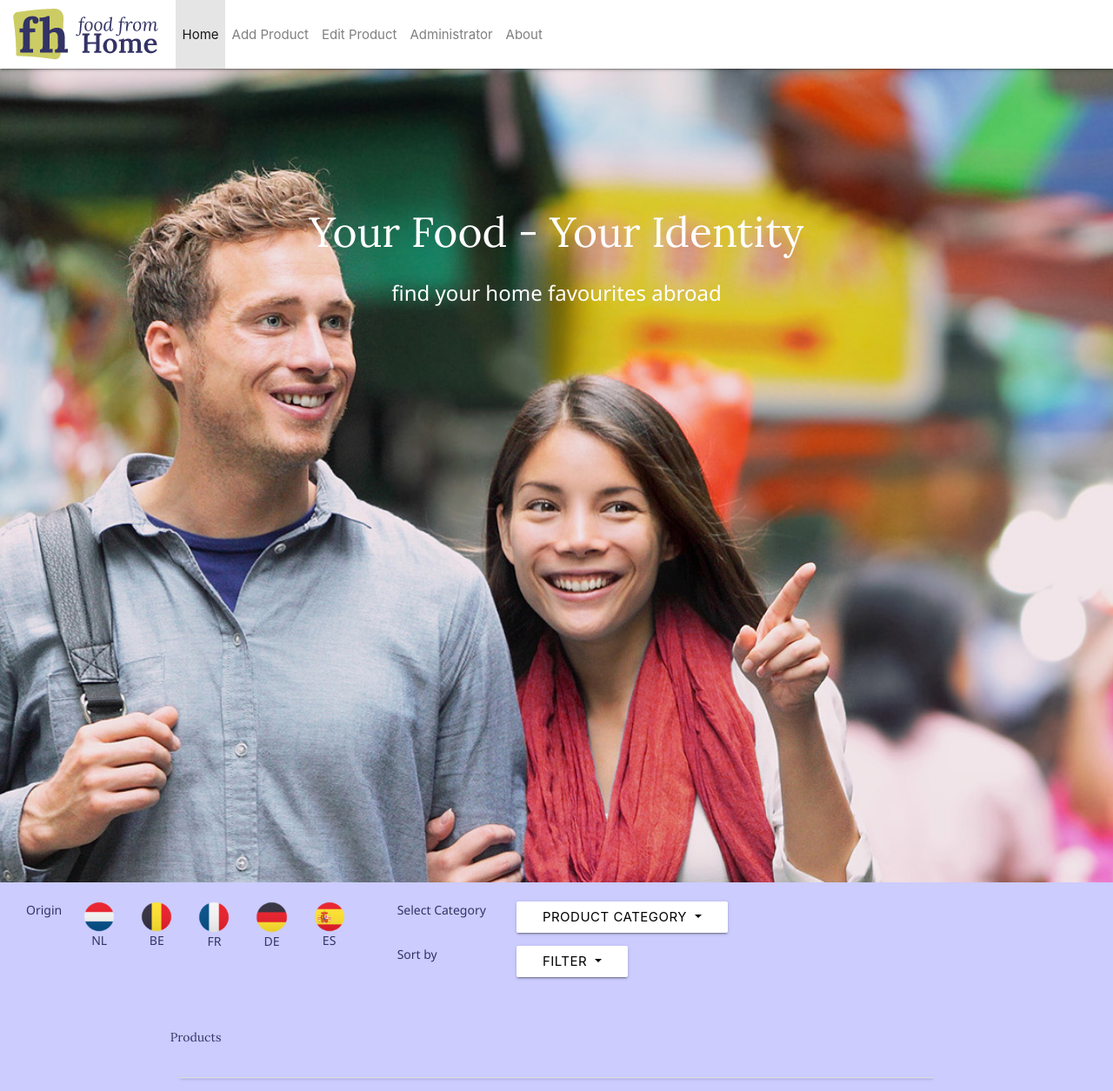
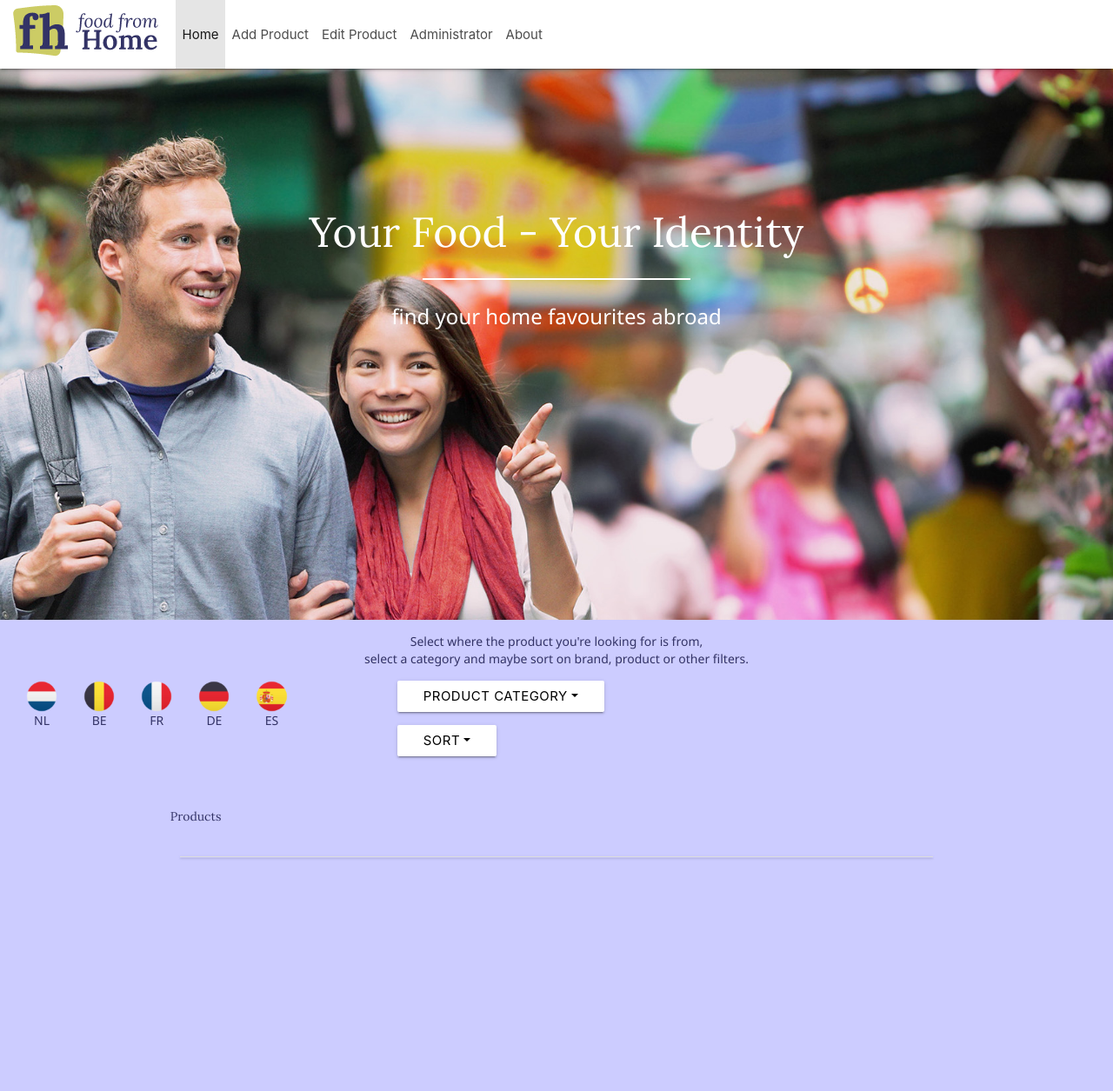
Before and after one commit to Andeweg01/MS3-FoodFromHome, a Flask app: page / in a window 1280 px wide. Shown: the whole page at 87% size. After the commit the page ends 988 px from the top, so only its background shows below. Run offline with Flask 2, Linux system fonts and the light colour scheme; data that the repository does not hold is empty; some libraries are stand-ins or nearby versions.

Commit message:
commit changes to the navigation and solving naming conflict between bootstrap and materialize

```diff
--- a/static/css/style.css
+++ b/static/css/style.css
@@ -1,4 +1,4 @@
-@import url('https://fonts.googleapis.com/css?family=Roboto:100,200,300,400,500,600,700|Exo:100,200,300,400,500,600,700');
+@import url('https://fonts.googleapis.com/css2?family=Lora:ital,wght@0,400;0,500;0,600;0,700;1,400;1,500;1,600;1,700&display=swap');
 
 
 /* -----------------------------------------General */
@@ -28,14 +28,45 @@ body {
   border-color: #ccf;
 }
 
+.bg-success {
+  background-color: #fff !important;
+}
+
+button:focus {
+	background-color: #fff;
+}
+
+.navbar-light .navbar-nav .nav-link {
+  color: rgba(0, 0, 0, 0.7);
+}
+
+.navbar-light .navbar-nav .nav-link:hover, .navbar-light .navbar-nav .nav-link:focus {
+  color: rgba(0, 0, 0, 0.9);
+}
+
+.navbar-light .navbar-nav .nav-link.disabled {
+  color: rgba(0, 0, 0, 0.5);
+
+}
+
+.navbar-light .navbar-nav .show > .nav-link,
+.navbar-light .navbar-nav .active > .nav-link,
+.navbar-light .navbar-nav .nav-link.show,
+.navbar-light .navbar-nav .nav-link.active {
+  color: rgba(0, 0, 0, 0.9);
+}
+
 .jumbotron-fluid {
     background-image: url("../img/FFH_main.jpg");
     background-size: cover;
 	height: 100%;
-	min-height: 120px;
+	min-height: 150px;
 	margin-top: 0;
 	padding: 10%;
-	padding-bottom: 50%;
+}
+
+.jumbotron-fluid h2 {
+	margin-bottom: 20%
 }
 
 .bg-light {
@@ -46,10 +77,6 @@ body {
     min-width: 20px;
     height: auto;
     }
-
-/deep/ #dropdownMenuButton > button {
-    background-color: #fff;
-  }
 
 
 /* --------------------------------------------Colours */
@@ -72,14 +99,13 @@ body {
 
 /* --------------------------------------------Typography */
 
-/* Scheme from https://www.cssfontstack.com */
+/* Scheme copied from https://www.cssfontstack.com and customized */
 
 h1 {
 	font-family: Lora;
 	font-size: 48px;
 	font-style: normal;
-	font-variant: normal;
-	font-weight: 400;
+	font-weight: 100;
 	line-height: 56px;
 }
 
@@ -132,3 +158,9 @@ pre {
 	font-weight: 400;
 	line-height: 18.5714px;
 }
+
+hr.solid {
+  border-top: 2px solid #fff;
+  margin-left: 35%;
+  margin-right: 35%;
+}
--- a/templates/base.html
+++ b/templates/base.html
@@ -13,14 +13,14 @@
 <link rel="stylesheet" type="text/css" href="//fonts.googleapis.com/css?family=Lora" />
 <link href="https://fonts.googleapis.com/css2?family=Noto+Sans&display=swap" rel="stylesheet">
 <link rel="stylesheet" href="https://cdnjs.cloudflare.com/ajax/libs/materialize/0.100.2/css/materialize.min.css" />
-<link rel="stylesheet" type="text/css" href="../static/css/style.css" />
+<link rel="stylesheet" type="text/css" href="static/css/style.css" />
 <!-- <link rel="stylesheet" href="{{url_for('static', filename='../css/style.css')}}" type="text/css" /> -->
 
 <title>Food From Home - 2020</title>
 </head>
 <body>
 <header>
-  <nav class="navbar navbar-expand-lg navbar-light bg-light"> <a class="navbar-brand" href="{{url_for('get_products')}}"><img src="../static/img/FFH_logo.png" alt="Logo" class="center img-fluid mt-3"></a>
+  <nav class="navbar navbar-expand-lg navbar-light bg-light"> <a class="navbar-brand" href="{{url_for('get_products')}}"><img src="../FFH/static/img/FFH_logo.png" alt="Logo" class="center img-fluid mt-2"></a>
     <button class="navbar-toggler" type="button" data-toggle="collapse" data-target="#navbarTogglerDemo02" aria-controls="navbarTogglerDemo02" aria-expanded="false" aria-label="Toggle navigation"> <span class="navbar-toggler-icon"></span> </button>
     <div class="collapse navbar-collapse" id="navbarTogglerDemo02">
       <ul class="navbar-nav mr-auto mt-2 mt-lg-0">
@@ -35,38 +35,31 @@
 </header>
 <div class="jumbotron-fluid">
   <h1 class="white-text center-align">Your Food - Your Identity</h1>
+<hr class="solid">
   <h2 class="white-text center-align">find your home favourites abroad</h2>
 </div>
-<div class="row mt-4">
-  <div class="col-4">
+	<p class="center-align mt-3 mx-15">Select where the product you're looking for is from,<br>select a category and maybe sort on brand, product or other filters.</p>
+<div class="row mt-3">
+  <div class="col-sm-12 col-md-4">
     <div class="row">
-      <div class="col-2">
-        <p>Origin</p>
-      </div>
-      <div class="col-2"><a href="#"><img src="../static/img/flag-netherlands_-1.png" alt="flag-nl" class="rounded-circle img-fluid"></a><br><p align="center">NL</p></div>
-      <div class="col-2"><a href="#"><img src="../static/img/flag-belgium_-1.png" alt="flag-be" class="rounded-circle img-fluid"></a><br><p align="center">BE</p></div>
-      <div class="col-2"><a href="#"><img src="../static/img/flag-france_-1.png" alt="flag-fr" class="rounded-circle img-fluid"></a><br><p align="center">FR</p></div>
-      <div class="col-2"><a href="#"><img src="../static/img/flag-germany_-1.png" alt="flag-de" class="rounded-circle img-fluid"></a><br><p align="center">DE</p></div>
-      <div class="col-2"><a href="#"><img src="../static/img/flag-spain_-1.png" alt="flag-es" class="rounded-circle img-fluid"></a><br><p align="center">ES</p></div>
+      <div class="col-2"><a href="#"><img src="static/img/flag-netherlands_-1.png" alt="flag-nl" class="rounded-circle img-fluid"></a><br><p align="center">NL</p></div>
+      <div class="col-2"><a href="#"><img src="static/img/flag-belgium_-1.png" alt="flag-be" class="rounded-circle img-fluid"></a><br><p align="center">BE</p></div>
+      <div class="col-2"><a href="#"><img src="static/img/flag-france_-1.png" alt="flag-fr" class="rounded-circle img-fluid"></a><br><p align="center">FR</p></div>
+      <div class="col-2"><a href="#"><img src="static/img/flag-germany_-1.png" alt="flag-de" class="rounded-circle img-fluid"></a><br><p align="center">DE</p></div>
+      <div class="col-2"><a href="#"><img src="static/img/flag-spain_-1.png" alt="flag-es" class="rounded-circle img-fluid"></a><br><p align="center">ES</p></div>
     </div>
   </div>
   <div class="col-8">
     <div class="row">
-      <div class="col-2">
-        <p>Select Category</p>
-      </div>
-      <div class="col-10">
+      <div class="col-12">
         <div class="dropdown">
-          <button class="btn btn-secondary dropdown-toggle" type="button" id="dropdownMenuButton" data-toggle="dropdown" aria-haspopup="true" aria-expanded="false">Product category </button>
+          <button class="btn btn-secondary dropdown-toggle" type="button" id="dropdownMenuButton" data-toggle="dropdown" aria-haspopup="true" aria-expanded="false">Product category</button>
           <div class="dropdown-menu" aria-labelledby="dropdownMenuButton"> <a class="dropdown-item" href="#">Action</a> <a class="dropdown-item" href="#">Another action</a> <a class="dropdown-item" href="#">Something else here</a> </div>
         </div>
       </div>
-      <div class="col-2 mt-3">
-        <p>Sort by</p>
-      </div>
-      <div class="col-10 mt-3">
+      <div class="col-12 mt-3">
         <div class="dropdown">
-          <button class="btn btn-secondary dropdown-toggle" type="button" id="dropdownMenuButton" data-toggle="dropdown" aria-haspopup="true" aria-expanded="false">Filter </button>
+          <button class="btn btn-secondary dropdown-toggle" type="button" id="dropdownMenuButton2" data-toggle="dropdown" aria-haspopup="true" aria-expanded="false">Sort</button>
           <div class="dropdown-menu" aria-labelledby="dropdownMenuButton"> <a class="dropdown-item" href="#">Action</a> <a class="dropdown-item" href="#">Another action</a> <a class="dropdown-item" href="#">Something else here</a> </div>
         </div>
       </div>
@@ -75,6 +68,9 @@
 </div>
 
 	<div class="container"> {% block content %} {% endblock %} </div>
+
+
+
 <script src="https://cdnjs.cloudflare.com/ajax/libs/jquery/3.2.1/jquery.min.js"></script>
 <script src="https://cdnjs.cloudflare.com/ajax/libs/materialize/0.100.2/js/materialize.min.js"></script>
 <script type="text/javascript">
```
